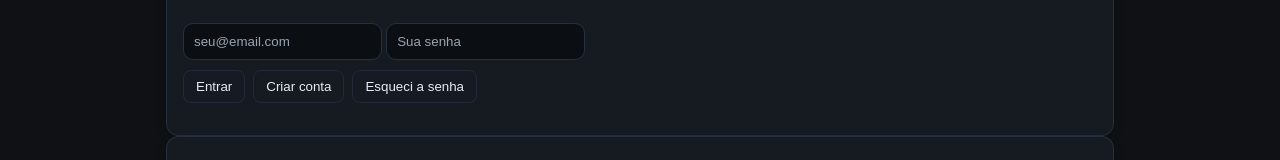
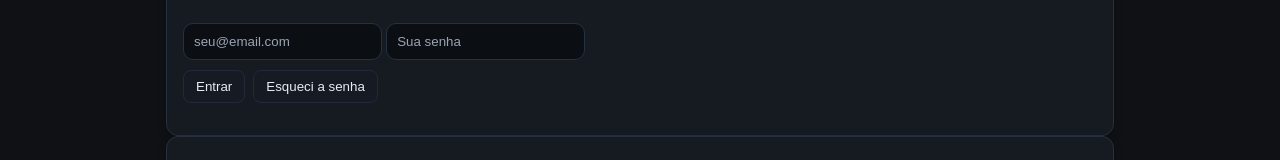
Before and after one commit to DDKproject/estoque-saas, a plain HTML site: page index.html in a window 1280 px wide. Shown: the part 175-335 px from the top of the page. Drawn offline with Linux system fonts and the light colour scheme; a script that the page names is missing.

Commit message:
Update index.html

```diff
--- a/index.html
+++ b/index.html
@@ -36,7 +36,6 @@
     <input id="auth-password" type="password" placeholder="Sua senha" />
     <div style="margin-top:10px; display:flex; gap:8px; flex-wrap:wrap">
       <button id="btn-login">Entrar</button>
-      <button id="btn-register" class="secondary">Criar conta</button>
       <button id="btn-forgot" class="link">Esqueci a senha</button>
     </div>
     <p id="auth-msg" class="muted" style="margin-top:10px"></p>
```
